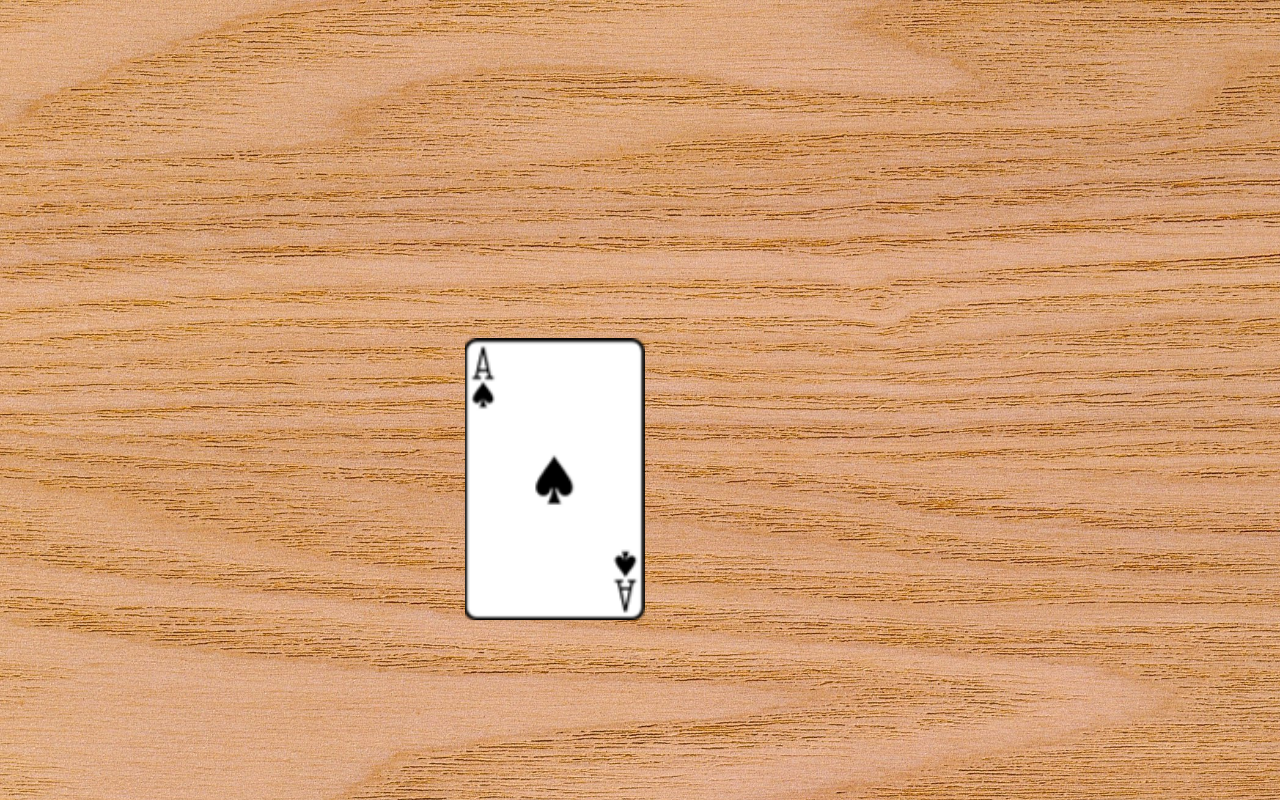
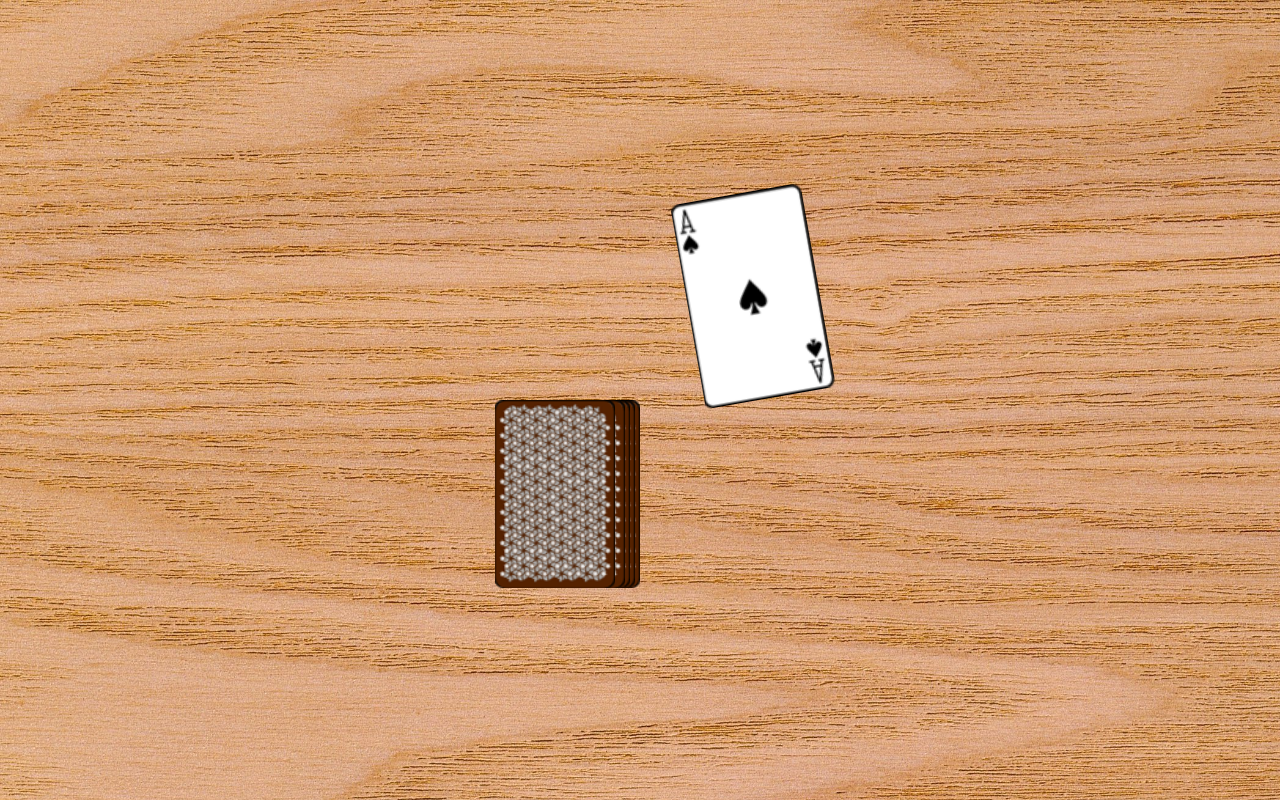
Before and after one commit to FelixWagner25/ring_of_fire, an Angular app: page /game in a window 1280 px wide. Both pictures are taken after a click on the picture 555 px from the left and 493 px from the top of the page. Built offline with nearby package versions, Linux system fonts and the light colour scheme.

Commit message:
feat: add animation for taking a card

```diff
--- a/src/app/game/game.html
+++ b/src/app/game/game.html
@@ -16,7 +16,7 @@
     <img
       (click)="takeCard()"
       *ngIf="pickCardAnimation"
-      class="top-card pick-card"
+      class="pick-card"
       style="right: 25px"
       src="assets/img/spade_1.png"
     />
--- a/src/app/game/game.scss
+++ b/src/app/game/game.scss
@@ -27,7 +27,22 @@
 }
 
 .pick-card{
-    transition: all 125ms ease-in-out;
-    transform: scale(1.5) translateY(-10px) !important;
+    animation: pick-card-animation 1s ease-in-out;
+    transform: scale(1.1) translateX(180px) translateY(-180px) rotate(-10deg);
 
 }
+
+@keyframes pick-card-animation {
+    0%{
+       transform: scale(1) ;
+    }
+    40%{
+        transform: scale(1.7) ;
+    }
+    60%{
+        transform: scale(1.7) ;
+    }
+    100%{
+        transform: scale(1.1) translateX(180px) translateY(-180px) rotate(-10deg);
+    }
+}
```
